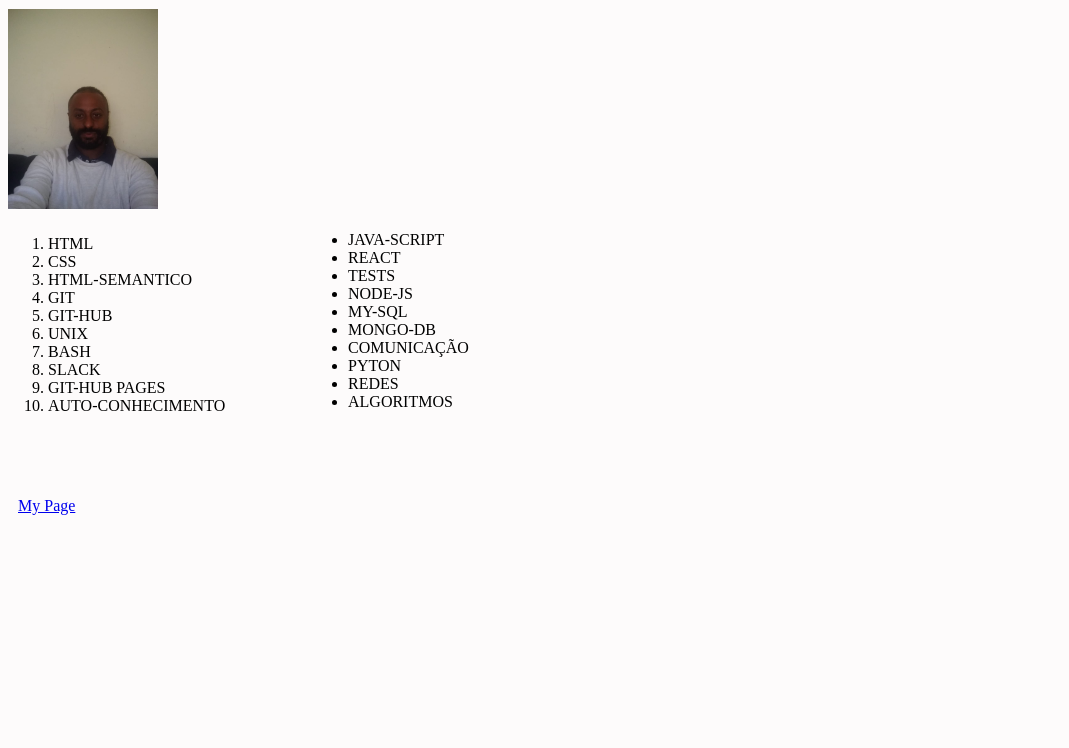
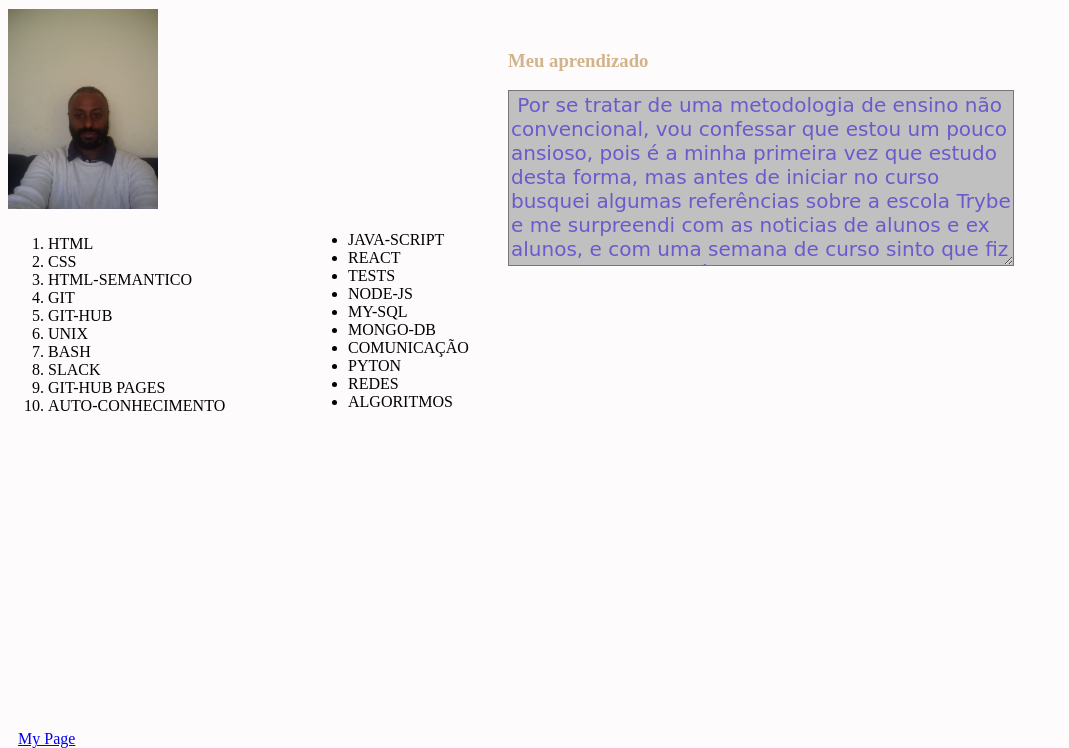
Before and after one commit to SCALAMBRINESOUZA/sharedProjects, a website: page project-lessons-learned/index.html in a window 1280 px wide. Shown: the part 61-809 px from the top of the page, without its empty margins (0-1069 px from the left). Drawn offline with Linux system fonts and the light colour scheme.

Commit message:
create article

```diff
--- a/project-lessons-learned/index.html
+++ b/project-lessons-learned/index.html
@@ -43,6 +43,12 @@
           <li>ALGORITMOS</li>
         </ul>
       </section>
+      <article id="artigo">
+        <h3>Meu aprendizado</h3>
+<textarea maxlength="600" minlength="300">
+ Por se tratar de uma metodologia de ensino não convencional, vou confessar que estou um pouco ansioso, pois é a minha primeira vez que estudo desta forma, mas antes de iniciar no curso busquei algumas referências sobre a escola Trybe e me surpreendi com as noticias de alunos e ex alunos, e com uma semana de curso sinto que fiz a escolha correta, é um pouco puxado, sim, mas o fato de termos que aprender a aprender é sensacional sem contar que a didática é 100% mão na massa, super empolgado e entusiasmado, para quem futuramente ler este artigo não hesite em vir estudar conosco #VQV
+</textarea>
+      </article>
     </main>
     <footer id="rodape">
       <a target="_blank" href="https://scalambrinesouza.github.io/">My Page</a>
--- a/project-lessons-learned/style.css
+++ b/project-lessons-learned/style.css
@@ -29,3 +29,23 @@ section ul li {
     margin: 10px;
     position: relative;
 }
+
+#artigo {
+    position: relative;
+    margin-left: 500px;
+    bottom: 300px;
+}
+
+#artigo textarea {
+    width: 500px;
+    height: 170px;
+    font-family: cursive;
+    font-size: 20px;
+    background-color: silver;
+    color:slateblue
+}
+
+h3 {
+    color: tan;
+    text-align: justify;
+}
```
